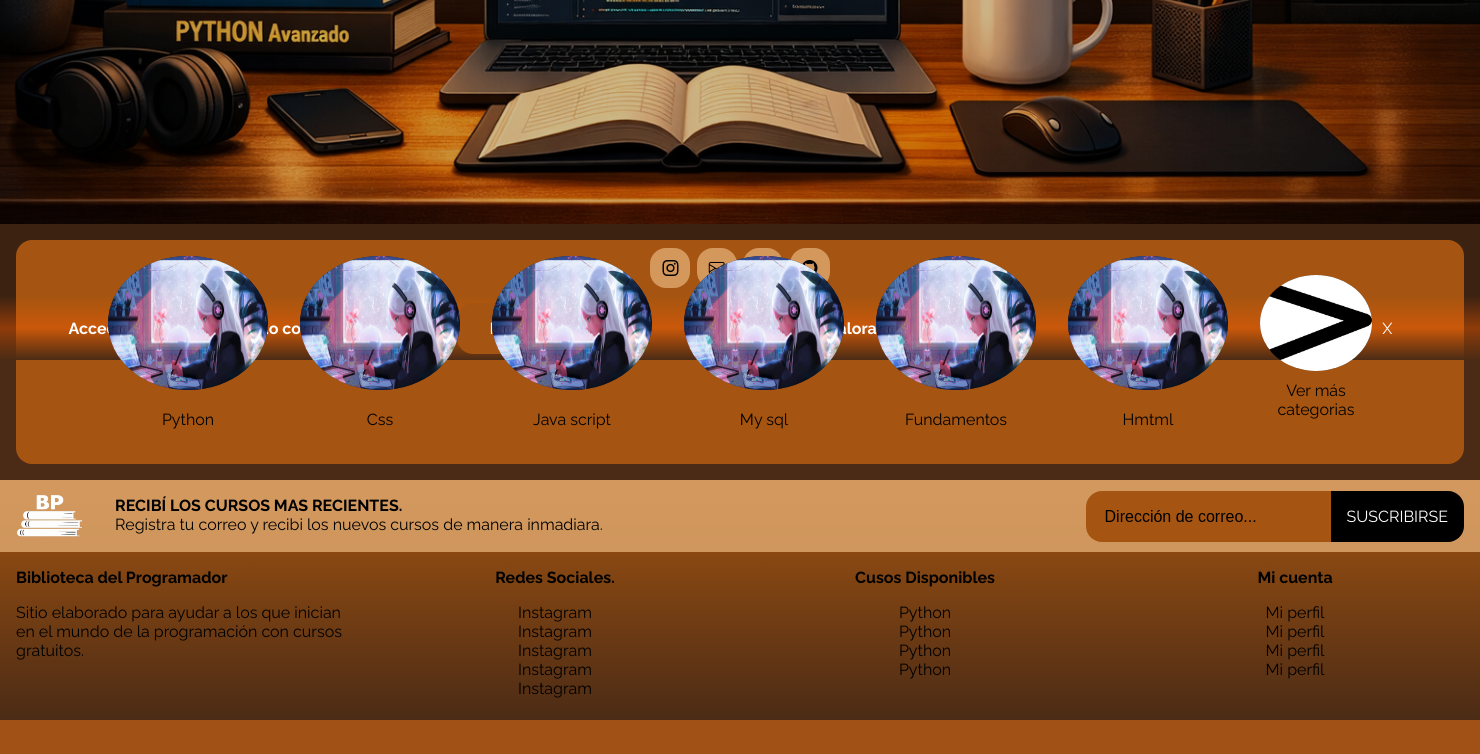
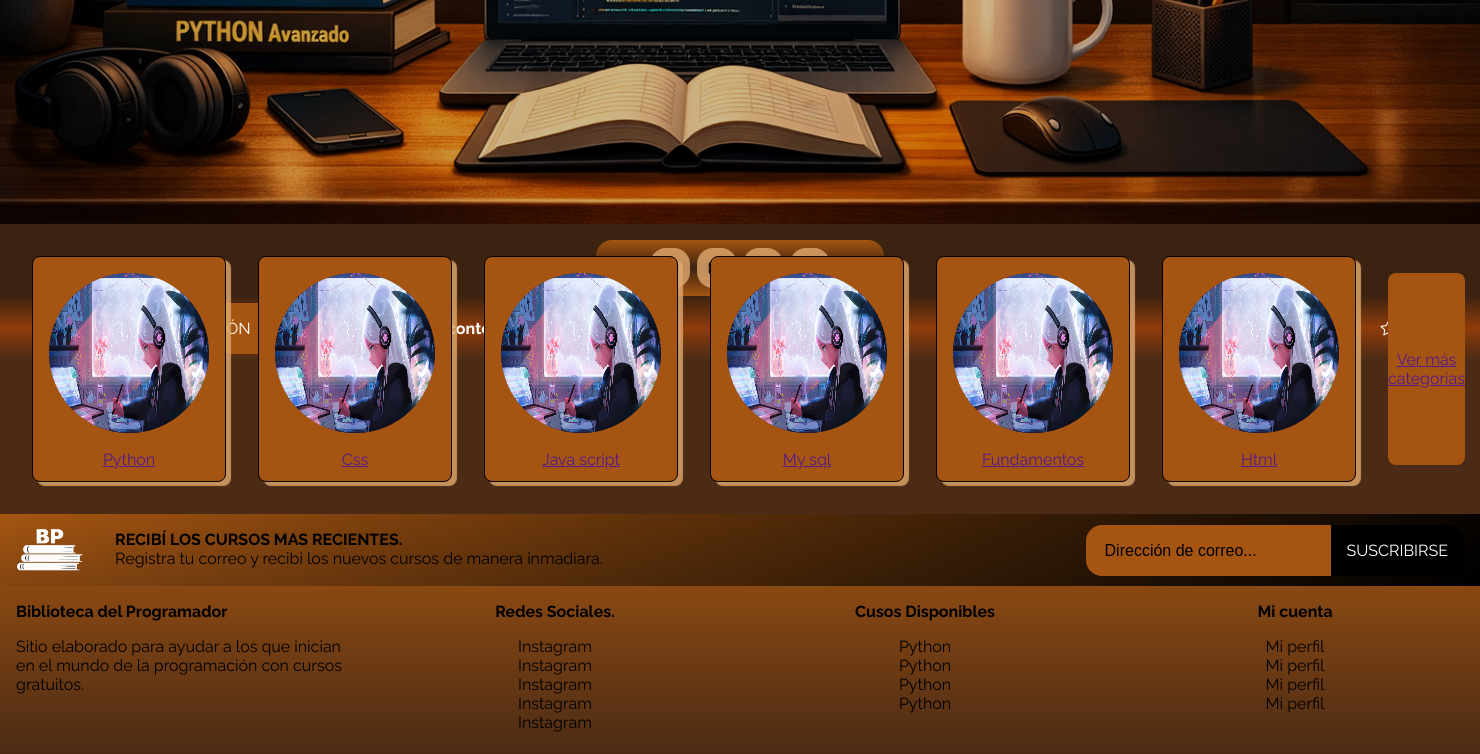
Before and after one commit to RonnyMT08/Plataforma-Cursos, a Flask app: page / in a window 1480 px wide. Shown: the part 576-1330 px from the top of the page. Before the commit the page ends 1296 px from the top, so only its background shows below. Run offline with Flask 3, Linux system fonts and the light colour scheme.

Commit message:
refactor(index-cursos): Se ajusto los contenedores de los cursos para que se vean con interacciones

```diff
--- a/Frontend/static/styles/style.css
+++ b/Frontend/static/styles/style.css
@@ -130,7 +130,7 @@ footer {
 }
 
 .footer-email {
-    background-color: var(--primary-color);
+    background: linear-gradient(-45deg, black, transparent);
     display: flex;
     flex-direction: row;
     height: 30%;
@@ -168,7 +168,6 @@ footer {
 }
 
 .footer-email__scope {
-
     display: flex;
     width: auto;
     height: 100%;
@@ -349,13 +348,13 @@ INDEX
     border-radius: 1rem;
 }
 
-.container-description__starts{
+.container-description__stars{
     height: 100%;
     width: 50%;
     color: var(--font-color);
 }
 
-.container-description__starts ol, .container-description__starts li{
+.container-description__stars ol, .container-description__stars li{
     display: flex;
     flex-direction: row;
     justify-content: space-evenly;
@@ -366,8 +365,10 @@ INDEX
     height: 100%;
 }
 
-.container-description__starts{
+.container-description__stars li:hover{
     font-size: inherit;
+    color: green;
+    font-size: 2rem;
 }
 
 .conteiner-img__resenias a:hover {
@@ -438,32 +439,38 @@ INFORMACION CUSOS
 CONTENEDOR DE CURSOS
 ****************************/
 .container-cursos {
-    background-color: var(--secundary-color);
     display: flex;
     flex-direction: row;
-    justify-content: center;
+    justify-content: space-around;
+    align-items: center;
     margin: 1rem;
     border-radius: 1rem;
 }
 
 .container-cursos__card-curso {
+    background-color: var(--secundary-color);
     display: flex;
     flex-direction: column;
     margin: 1rem;
     height: 12rem;
+    padding: 1rem;
     width: 10rem;
     border-radius: 0.5rem;
+    box-shadow: 5px 4px 1px var(--primary-color);
+    border: 1px solid black;
+    transition: transform 0.5s ease, background 0.7s ease;
 }
 
 .container-cursos__img-curso {
     background-color: var(--color-back);
-    height: 70%;
+    height: 10rem;
+    width: 10rem;
     border-radius: 50%;
 }
 
 .container-cursos__img-curso img{
-    width: 100%;
-    height: 100%;
+    width: 10rem;
+    height: 10rem;
     border-radius: 50%;
 }
 
@@ -479,27 +486,21 @@ CONTENEDOR DE CURSOS
     flex-direction: column;
     justify-content: center;
     margin: 1rem;
-    height: 12rem;
     width: 7rem;
-    border-radius: 0.5rem;
-}
-
-.container-cursos__img-mas-cursos {
-    background-color: var(--color-back);
-    height: 50%;
-    border-radius: 50%;
-}
-
-.container-cursos__img-mas-cursos img{
-    width: 100%;
-    height: 100%;
-    border-radius: 50%;
 }
 
 .container-cursos__title-mas-cursos{
-    height: 30%;
+    background-color: #a55511;
+    height: 12rem;
     display: flex;
     justify-content: center;
     align-items: center;
     text-align: center;
+    border-radius: 0.5rem;
 }
+
+.container-cursos__card-curso:hover {
+    background-color: var(--primary-color);
+    box-shadow: 5px 4px 1px var(--secundary-color);
+    transform: translateY(-0.7rem);
+}
--- a/Frontend/templates/index.html
+++ b/Frontend/templates/index.html
@@ -14,17 +14,17 @@
             </div>
             <div class="container-description">
                 <div class="container-description__register">
+                    <div class="container-description__register-text"><a href="">INICIAR SESIÓN</a></div>
                     <div class="container-description__register-title">Accede a todo el contenido con solo registrate</div>
-                    <div class="container-description__register-text"><a href="">INICIAR SESIÓN</a></div>
                 </div>
-                <div class="container-description__starts">
+                <div class="container-description__stars">
                     <ol>
                         <div class="container-description__register-title">Valoranos</div>
-                        <li>X</li>
-                        <li>X</li>
-                        <li>X</li>
-                        <li>X</li>
-                        <li>X</li>
+                        <li><i class="bi bi-star"></i></li>
+                        <li><i class="bi bi-star"></i></li>
+                        <li><i class="bi bi-star"></i></li>
+                        <li><i class="bi bi-star"></i></li>
+                        <li><i class="bi bi-star"></i></li>
                     </ol>
                 </div>
             </div>
@@ -32,32 +32,45 @@
     </div>
     <div class="container-cursos">
         <div class="container-cursos__card-curso">
+            <a href="">
                 <div class="container-cursos__img-curso"><img src="{{ url_for('static', filename="/images/fondo_inicio.jpg")}}" alt="Imagen del curso"></div>
                 <div class="container-cursos__title-curso">Python</div>
+            </a>
         </div>
         <div class="container-cursos__card-curso">
+            <a href="">
                 <div class="container-cursos__img-curso"><img src="{{ url_for('static', filename="/images/fondo_inicio.jpg")}}" alt="Imagen del curso"></div>
                 <div class="container-cursos__title-curso">Css</div>
+            </a>
         </div>
         <div class="container-cursos__card-curso">
+            <a href="">
                 <div class="container-cursos__img-curso"><img src="{{ url_for('static', filename="/images/fondo_inicio.jpg")}}" alt="Imagen del curso"></div>
                 <div class="container-cursos__title-curso">Java script</div>
+            </a>
         </div>
         <div class="container-cursos__card-curso">
+            <a href="">
                 <div class="container-cursos__img-curso"><img src="{{ url_for('static', filename="/images/fondo_inicio.jpg")}}" alt="Imagen del curso"></div>
                 <div class="container-cursos__title-curso">My sql</div>
+            </a>
         </div>
         <div class="container-cursos__card-curso">
+            <a href="">
                 <div class="container-cursos__img-curso"><img src="{{ url_for('static', filename="/images/fondo_inicio.jpg")}}" alt="Imagen del curso"></div>
                 <div class="container-cursos__title-curso">Fundamentos</div>
+            </a>
         </div>
         <div class="container-cursos__card-curso">
+            <a href="">
                 <div class="container-cursos__img-curso"><img src="{{ url_for('static', filename="/images/fondo_inicio.jpg")}}" alt="Imagen del curso"></div>
-            <div class="container-cursos__title-curso">Hmtml</div>
+                <div class="container-cursos__title-curso">Html</div>
+            </a>
         </div>
         <div class="container-cursos__card-mas-cursos">
-            <div class="container-cursos__img-mas-cursos"><img src="{{ url_for('static', filename="/images/ver_mas.jpg")}}" alt="Imegen ver mas"></div>
+            <a href="">
                 <div class="container-cursos__title-mas-cursos">Ver más categorias</div>
+            </a>
         </div>
     </div>
 {% endblock %}
```
Lines whose indentation alone changed are shown as unchanged.
